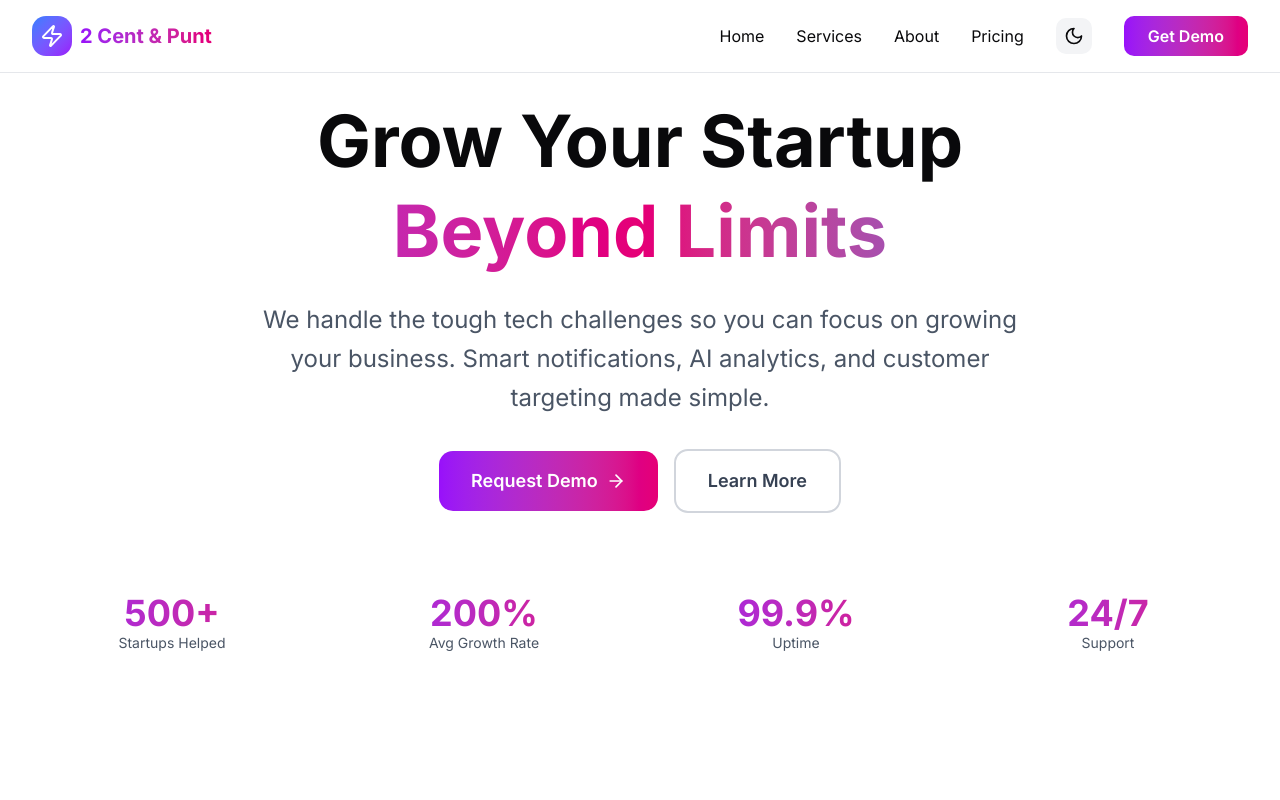
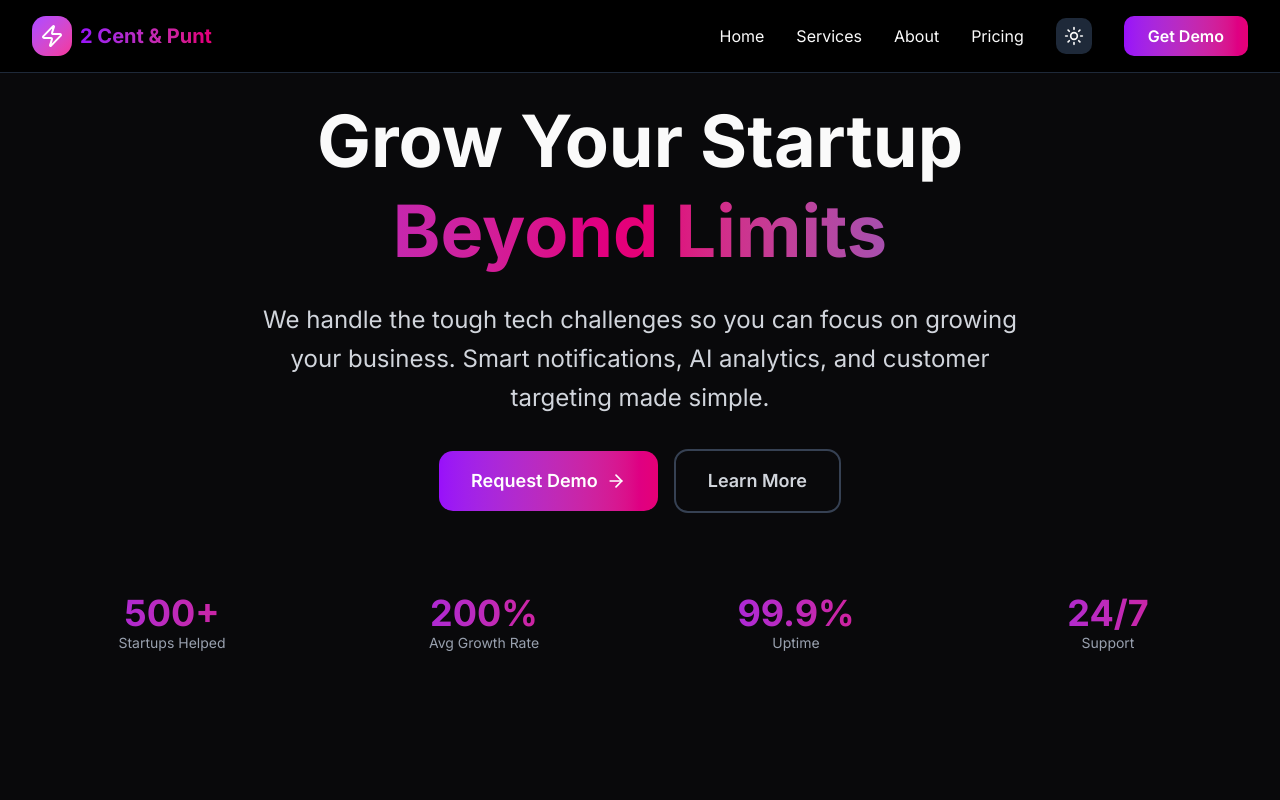
Before and after one commit to saurabhvybs/2-cent-punt-website, a Next.js app: page / in a window 1280 px wide. Shown: the top 800 px of the page. Built offline with nearby package versions, Linux system fonts and the light colour scheme.

Commit message:
Hydration issue Fix

```diff
--- a/src/components/providers/ThemeProvider.tsx
+++ b/src/components/providers/ThemeProvider.tsx
@@ -12,41 +12,30 @@ interface ThemeContextType {
 const ThemeContext = createContext<ThemeContextType | undefined>(undefined);
 
 export function ThemeProvider({ children }: { children: React.ReactNode }) {
-  const [theme, setTheme] = useState<Theme>('dark'); // Default to dark theme
+  const [theme, setTheme] = useState<Theme>('dark');
   const [mounted, setMounted] = useState(false);
 
   useEffect(() => {
-    // Check if theme is stored in localStorage
     const storedTheme = localStorage.getItem('theme') as Theme;
-    if (storedTheme && (storedTheme === 'light' || storedTheme === 'dark')) {
+    if (storedTheme === 'light' || storedTheme === 'dark') {
       setTheme(storedTheme);
     } else {
-      // Check system preference
-      const prefersDark = window.matchMedia('(prefers-color-scheme: dark)').matches;
-      setTheme(prefersDark ? 'dark' : 'light');
+      setTheme('dark'); // Always default to dark
     }
     setMounted(true);
   }, []);
 
   useEffect(() => {
-    if (mounted) {
-      localStorage.setItem('theme', theme);
-      document.documentElement.classList.toggle('dark', theme === 'dark');
-    }
+    if (!mounted) return;
+    document.documentElement.classList.toggle('dark', theme === 'dark');
+    localStorage.setItem('theme', theme);
   }, [theme, mounted]);
 
   const toggleTheme = () => {
-    setTheme(prev => prev === 'light' ? 'dark' : 'light');
+    setTheme(prev => (prev === 'dark' ? 'light' : 'dark'));
   };
 
-  // Don't render anything until mounted to avoid hydration issues
-  if (!mounted) {
-    return (
-      <ThemeContext.Provider value={{ theme: 'light', toggleTheme: () => {} }}>
-        {children}
-      </ThemeContext.Provider>
-    );
-  }
+  if (!mounted) return null; // Prevent flicker on first load
 
   return (
     <ThemeContext.Provider value={{ theme, toggleTheme }}>
@@ -57,8 +46,6 @@ export function ThemeProvider({ children }: { children: React.ReactNode }) {
 
 export function useTheme() {
   const context = useContext(ThemeContext);
-  if (context === undefined) {
-    throw new Error('useTheme must be used within a ThemeProvider');
-  }
+  if (!context) throw new Error('useTheme must be used within a ThemeProvider');
   return context;
 }
--- a/tailwind.config.js
+++ b/tailwind.config.js
@@ -1,4 +1,5 @@
 /** @type {import('tailwindcss').Config} */
 export default {
     content: ['./src/**/*.{html,js,ts,jsx,tsx}'],
+    darkMode: 'class',
   }
```
